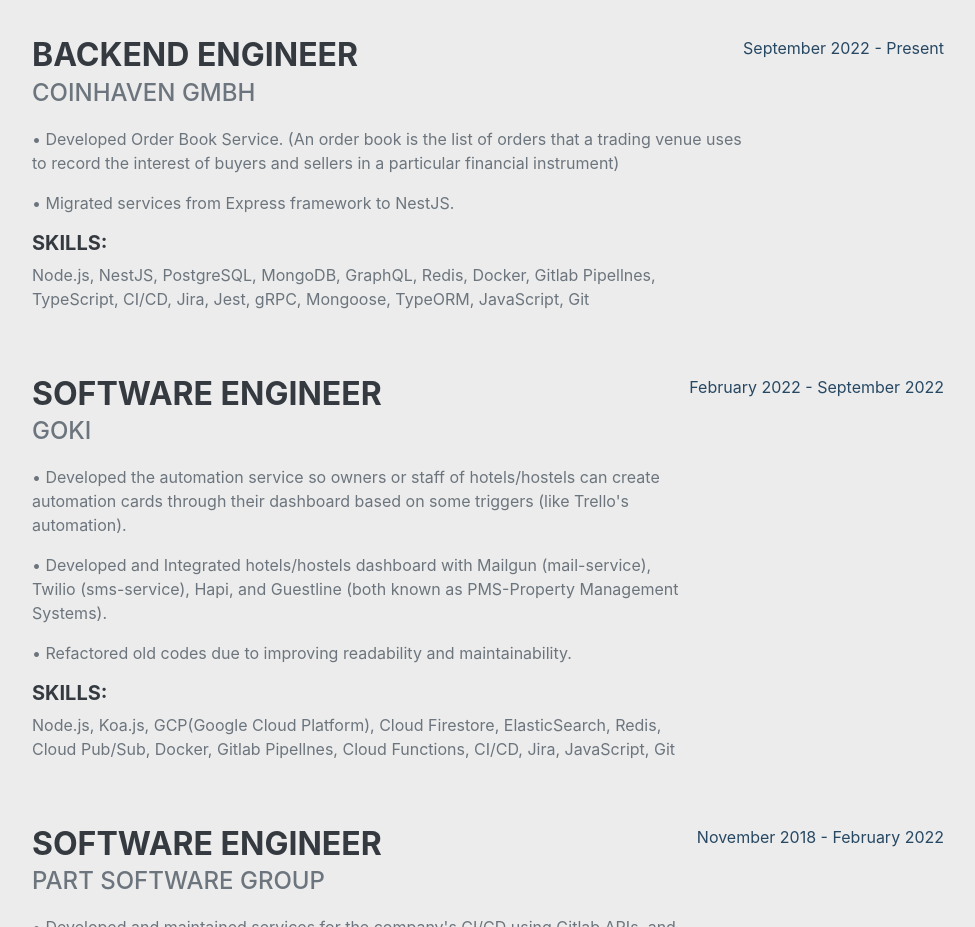
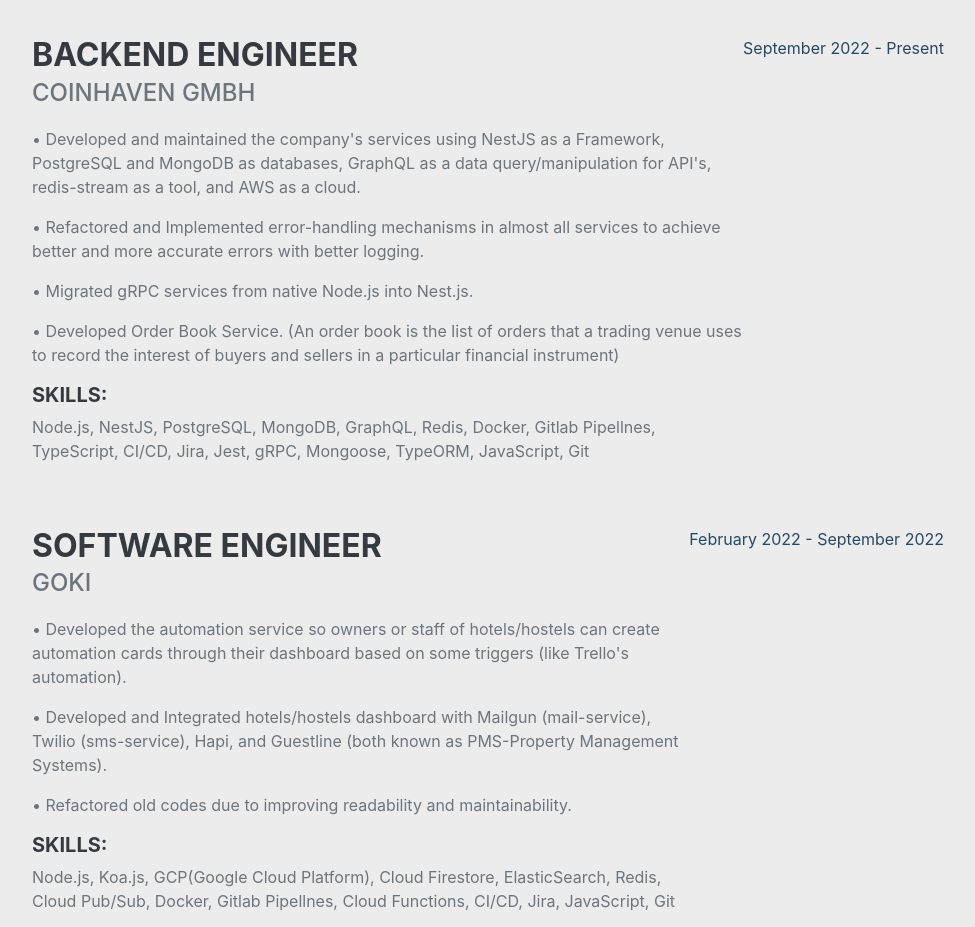
Before and after one commit to mosifa/fakhraei.github.io, a plain HTML site: page index.html in a window 1280 px wide. Shown: the part 960-1887 px from the top of the page, without its empty margins (288-1263 px from the left). Drawn offline with nearby package versions, Linux system fonts and the light colour scheme; a web font is replaced by a local one.

Commit message:
add more experience & fix meta tags

```diff
--- a/index.html
+++ b/index.html
@@ -3,8 +3,8 @@
     <head>
         <meta charset="utf-8" />
         <meta name="viewport" content="width=device-width, initial-scale=1, shrink-to-fit=no" />
-        <meta name="description" content="" />
-        <meta name="author" content="" />
+        <meta name="description" content="Mostafa Fakhraei Portfolio" />
+        <meta name="author" content="Mostafa Fakhraei" />
         <title>Mostafa Fakhraei</title>
         <link rel="icon" type="image/x-icon" href="assets/img/favicon.ico" />
         <!-- Font Awesome icons (free version)-->
@@ -62,8 +62,10 @@
                         <div class="flex-grow-1">
                             <h3 class="mb-0">Backend Engineer</h3>
                             <div class="subheading mb-3">Coinhaven GmbH</div>
+                            <p>• Developed and maintained the company's services using NestJS as a Framework, PostgreSQL and MongoDB as databases, GraphQL as a data query/manipulation for API's, redis-stream as a tool, and AWS as a cloud.</p>
+                            <p>• Refactored and Implemented error-handling mechanisms in almost all services to achieve better and more accurate errors with better logging.</p>
+                            <p>• Migrated gRPC services from native Node.js into Nest.js.</p>
                             <p>• Developed Order Book Service. (An order book is the list of orders that a trading venue uses to record the interest of buyers and sellers in a particular financial instrument)</p>
-                            <p>• Migrated services from Express framework to NestJS.</p>
                             <h5>SKILLS:</h5>
                             <p>Node.js, NestJS, PostgreSQL, MongoDB, GraphQL, Redis, Docker, Gitlab Pipellnes, TypeScript, CI/CD, Jira, Jest, gRPC, Mongoose, TypeORM, JavaScript, Git</p>
                         </div>
```
